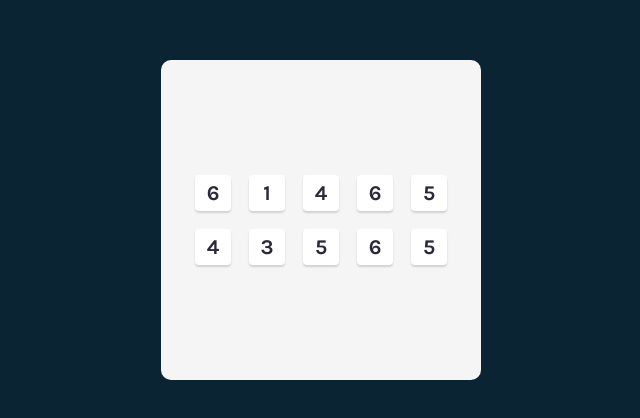
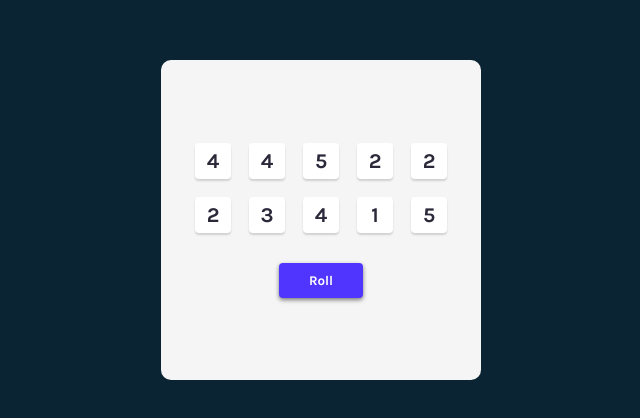
Before and after one commit to KarimElsayad247/react-tenzies, a React (Vite) app: page / in a window 1280 px wide. Shown: the part 180-598 px from the top of the page, without its empty margins (319-959 px from the left). Built offline with nearby package versions, Linux system fonts and the light colour scheme.

Commit message:
Add roll button
Roll button right now refreshes the numbers on the dice by updating
state

```diff
--- a/src/App.jsx
+++ b/src/App.jsx
@@ -11,12 +11,20 @@ function arrTenRandNumbers() {
 }
 
 function App() {
-    const dies = arrTenRandNumbers().map(x => <Die number={x}/>)
+
+    const [dice, setDice] = useState(() => arrTenRandNumbers())
+
+    function roll() {
+        setDice(arrTenRandNumbers())
+    }
+
+    const diceElems = dice.map((x, i) => <Die key={i} number={x}/>)
     return (
         <main>
             <div className="die-container">
-                {dies}
+                {diceElems}
             </div>
+            <button className='roll-button' onClick={roll} >Roll</button>
         </main>
     )
 }
--- a/src/index.css
+++ b/src/index.css
@@ -1,6 +1,7 @@
 * {
     margin: 0;
     padding: 0;
+    font-family: 'Karla';
 }
 
 body {
@@ -17,6 +18,8 @@ main {
     border-radius: 10px;
     background-color: #F5F5F5;
     display: flex;
+    flex-direction: column;
+    gap: 30px;
     justify-content: center;
     align-items: center;
 }
@@ -39,9 +42,29 @@ main {
 }
 
 .die > p {
-    font-family: 'Karla';
     font-style: normal;
     font-weight: 700;
     font-size: 21px;
     color: #2B283A;
 }
+
+.roll-button {
+    border: none;
+    background: #5035FF;
+    box-shadow: 0px 2px 4px rgba(0, 0, 0, 0.5);
+    border-radius: 4px;
+    padding: 10px 30px;
+    font-style: normal;
+    font-weight: 700;
+    color: white;
+    cursor: pointer;
+    transition: all .1s ease-in
+}
+
+.roll-button:hover {
+    background: rgb(67, 41, 239)
+}
+
+.roll-button:active {
+    box-shadow: 0px 1px 2px rgba(0, 0, 0, 0.18);
+}
```
